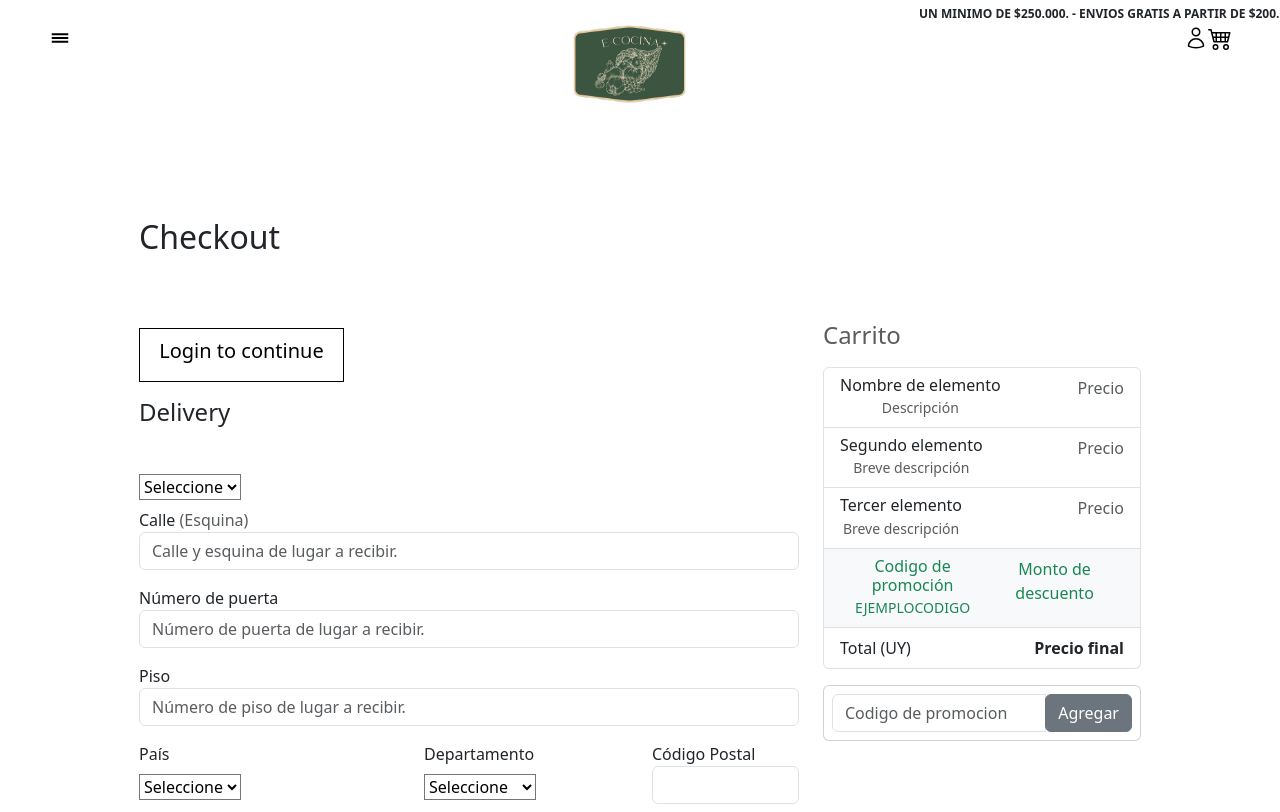
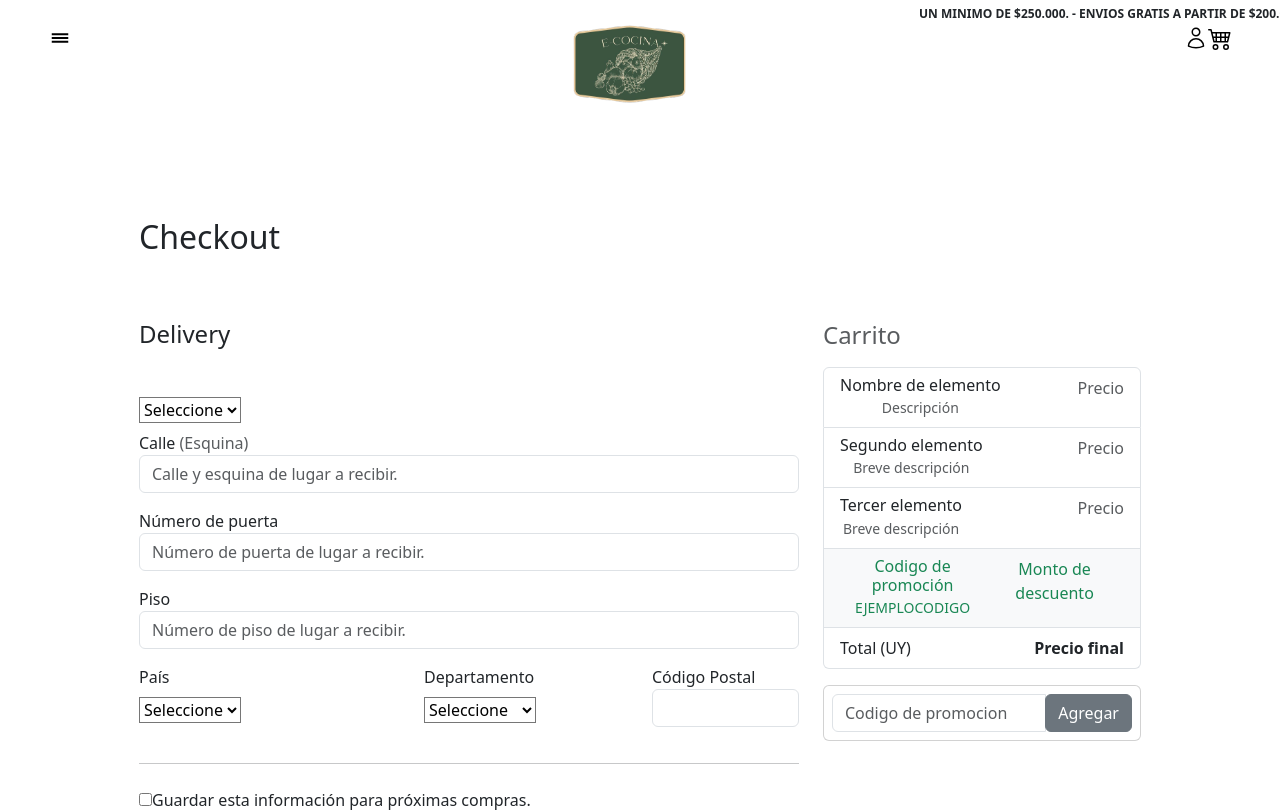
Before and after one commit to socram11/FrontEnd-HA, a React (Vite) app in the folder FrontEndHA/: page /checkout in a window 1280 px wide. Shown: the top 812 px of the page. Built offline with nearby package versions, Linux system fonts and the light colour scheme.

Commit message:
Update checkout 3

```diff
--- a/FrontEndHA/src/pages/Checkout.jsx
+++ b/FrontEndHA/src/pages/Checkout.jsx
@@ -67,9 +67,6 @@ const Checkout = () => {
           </div>
 
           <div className="col-md-8 order-md-1 text-start">
-            <button className=" mb-3 border border-black bg-transparent text-black my-2">
-              <h5 className="">Login to continue</h5>
-            </button>
             <form>
               <div className="mb-3">
                 <h4 className="mb-3">Delivery</h4>
```
